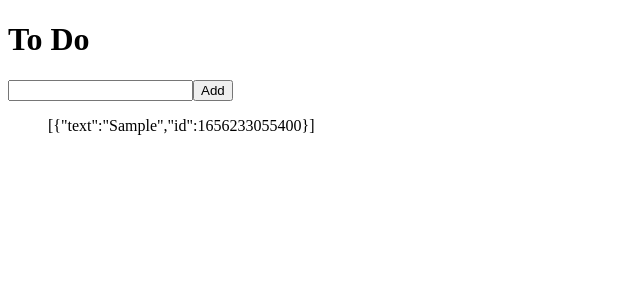
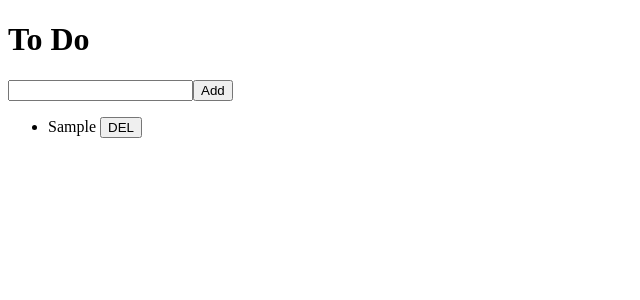
Before and after one commit to jacesoul/redux-101, a React (Create React App) app: page / in a window 1280 px wide. Both pictures are taken after typing "Sample" into the empty fields and a click on the button "Add". Shown: the top 300 px of the page, without its empty margins (0-640 px from the left). Built offline with nearby package versions, Linux system fonts and the light colour scheme.

Commit message:
Deleting To Do

```diff
--- a/src/routes/Home.js
+++ b/src/routes/Home.js
@@ -1,6 +1,7 @@
 import React, { useState } from "react";
 import { connect } from "react-redux";
 import { actionCreators } from "../store";
+import ToDo from "./ToDo";
 
 function Home({ toDos, addToDo }) {
   const [text, setText] = useState("");
@@ -20,7 +21,11 @@
         <input type="text" value={text} onChange={onChange}></input>
         <button>Add</button>
       </form>
-      <ul>{JSON.stringify(toDos)}</ul>
+      <ul>
+        {toDos.map((toDo) => (
+          <ToDo {...toDo} key={toDo.id}></ToDo>
+        ))}
+      </ul>
     </>
   );
 }
--- /dev/null
+++ b/src/routes/ToDo.js
@@ -0,0 +1,19 @@
+import React from "react";
+import { connect } from "react-redux";
+import { actionCreators } from "../store";
+
+function ToDo({ text, onBtnClick }) {
+  return (
+    <li>
+      {text} <button onClick={onBtnClick}>DEL</button>
+    </li>
+  );
+}
+
+function mapDispatchToProps(dispatch, ownProps) {
+  return {
+    onBtnClick: () => dispatch(actionCreators.deleteToDo(ownProps.id)),
+  };
+}
+
+export default connect(null, mapDispatchToProps)(ToDo);
```
